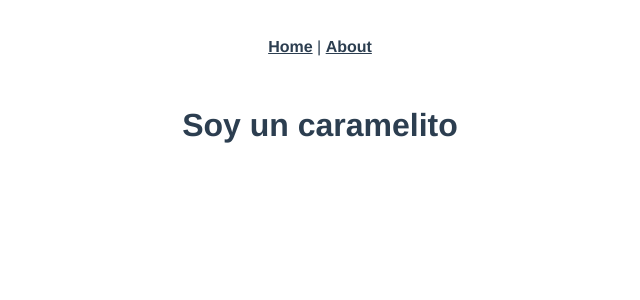
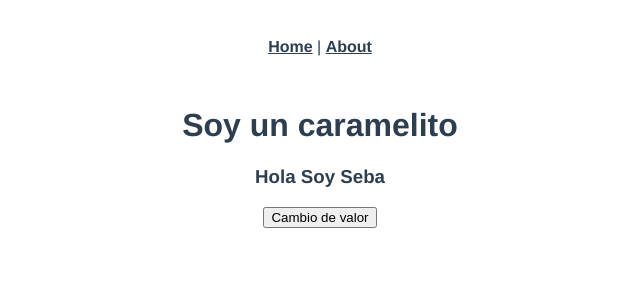
Before and after one commit to BrianHey/repasoADL, a Vue app: page /caramelitos in a window 1280 px wide. Shown: the top 300 px of the page, without its empty margins (320-960 px from the left). Built offline with nearby package versions, Linux system fonts and the light colour scheme.

Commit message:
tercer commit

```diff
--- a/src/store/index.js
+++ b/src/store/index.js
@@ -1,15 +1,21 @@
-import Vue from 'vue'
-import Vuex from 'vuex'
+import Vue from "vue";
+import Vuex from "vuex";
 
-Vue.use(Vuex)
+Vue.use(Vuex);
 
 export default new Vuex.Store({
   state: {
+    variable1: "Hola Soy Seba",
   },
   mutations: {
+    CAMBIOVALOR(state) {
+      state.variable1 = "HOla soy seba 2";
+    },
   },
   actions: {
+    cambioValor({ commit }) {
+      commit("CAMBIOVALOR");
+    },
   },
-  modules: {
-  }
-})
+  modules: {},
+});
--- a/src/views/Caramelitos.vue
+++ b/src/views/Caramelitos.vue
@@ -1,5 +1,19 @@
 <template>
-<div>
-  <h1>Soy un caramelito</h1>
-</div>
+  <div>
+    <h1>Soy un caramelito</h1>
+    <h3>{{variable1}}</h3>
+    <button @click="cambioValor">Cambio de valor</button>
+  </div>
 </template>
+<script>
+import { mapState, mapActions } from "vuex";
+
+export default {
+  computed: {
+    ...mapState(["variable1"]),
+  },
+  methods: {
+    ...mapActions(["cambioValor"]),
+  },
+};
+</script>
```
Also changed, not shown: 1 other file (tests, documents, lock files or other folders).
